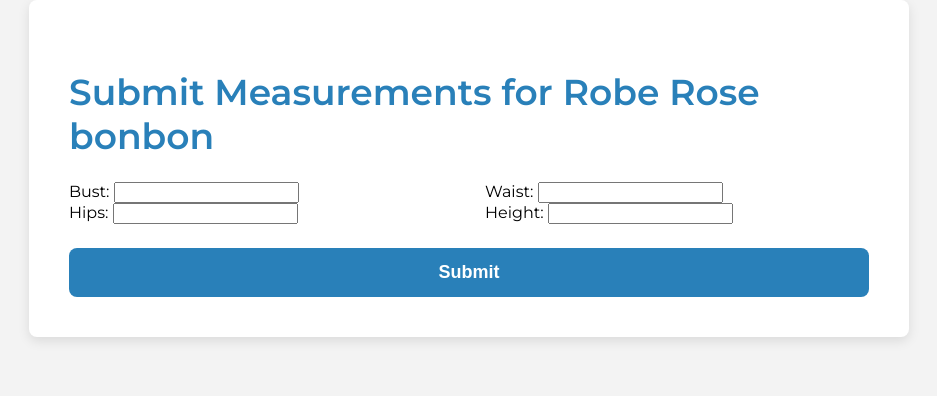
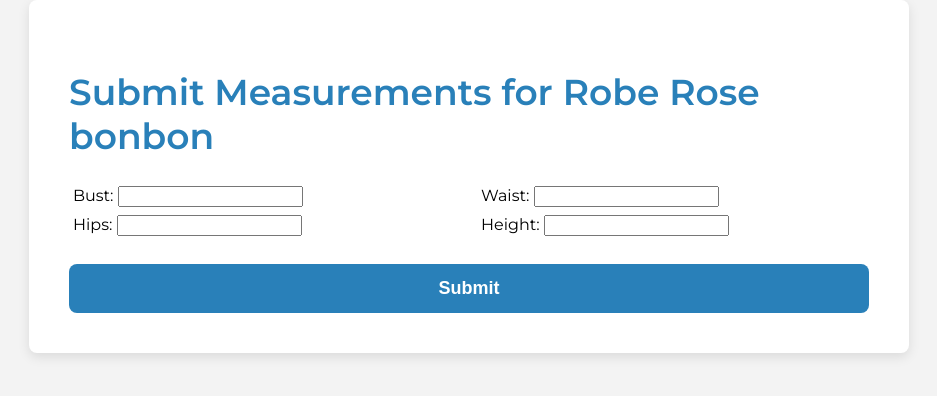
Before and after one commit to goddog44/tailor_website-master, a Django app: page /submit_measurements/3/ in a window 1280 px wide. Shown: the top 396 px of the page, without its empty margins (171-1108 px from the left). Run offline with Django 5.2, Linux system fonts and the light colour scheme; a user stored in the database is signed in; data comes from the database, SQL or seed files in the repository.

Commit message:
Update submit_measurements.html

```diff
--- a/shop/templates/submit_measurements.html
+++ b/shop/templates/submit_measurements.html
@@ -44,6 +44,7 @@
 
       .measurement-group > div {
         flex-basis: 48%;
+        margin: 4px;
       }
 
       textarea {
```
